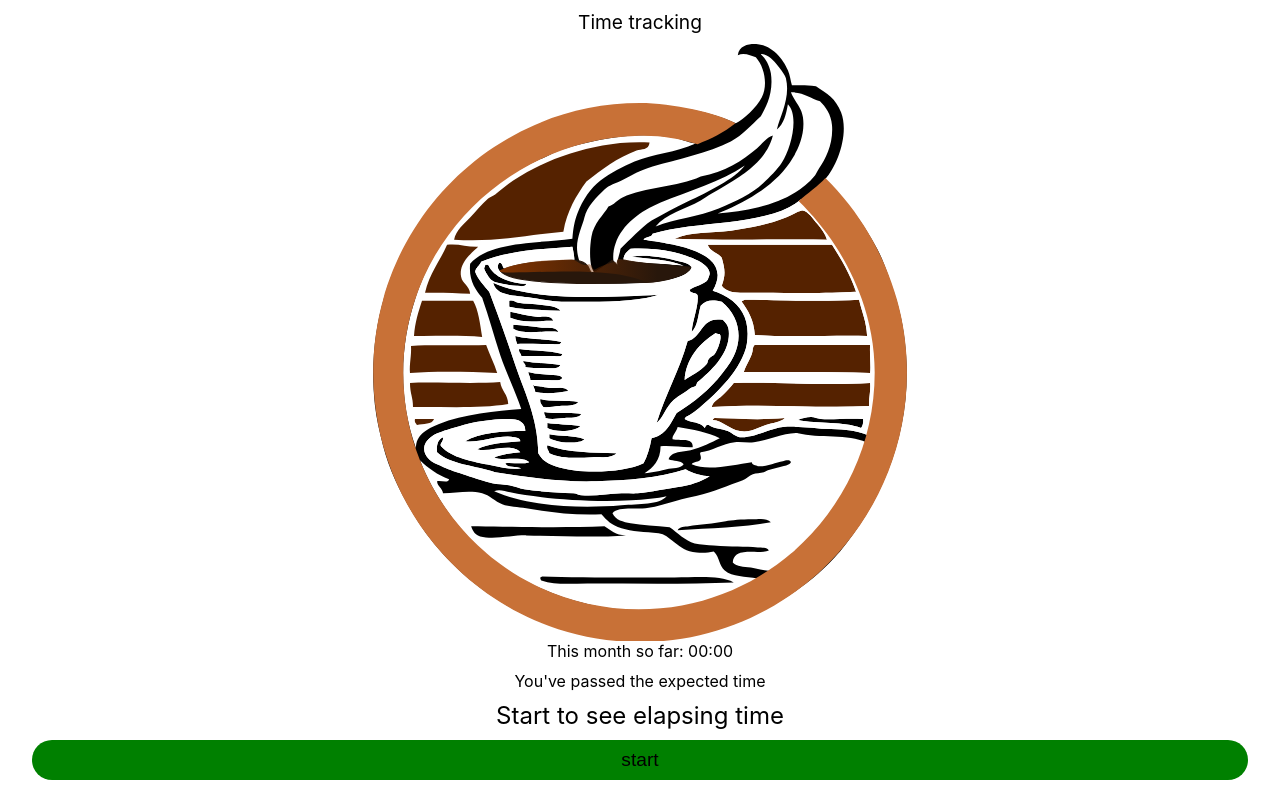
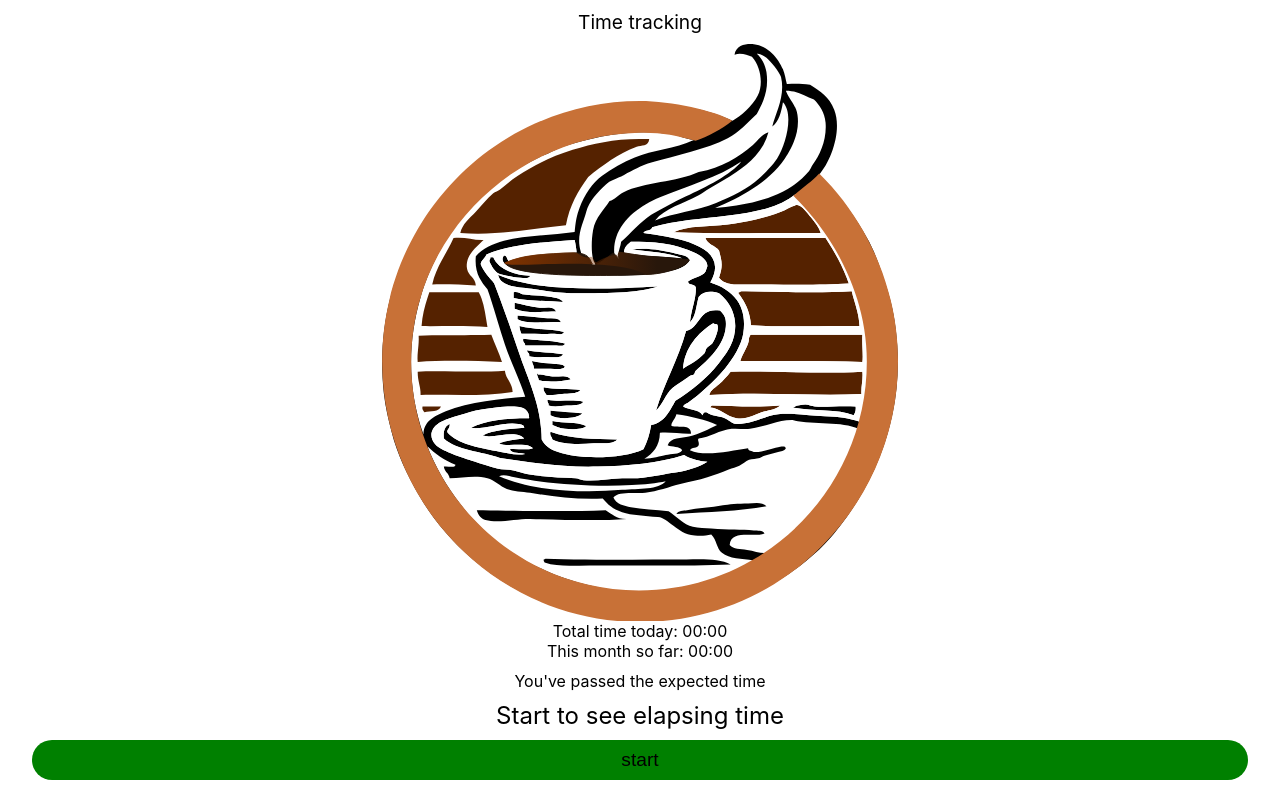
Before and after one commit to binygal/hermione, a Next.js app: page / in a window 1280 px wide. Built offline with nearby package versions, Linux system fonts and the light colour scheme.

Commit message:
TimeTrackerContainer: add daily summary.

```diff
--- a/src/common/extensions/date.ts
+++ b/src/common/extensions/date.ts
@@ -84,3 +84,8 @@ export function convertDateToDateString(date: Date): string {
     date.getMonth().toString().padStart(2, '0')}-${
     date.getDate().toString().padStart(2, '0')}`;
 }
+
+export function today(offset: number = 0) {
+  const currentDay = new Date();
+  return Date.UTC(currentDay.getFullYear(), currentDay.getMonth(), currentDay.getDate() + offset);
+}
--- /dev/null
+++ b/src/time-tracker/DailySummary.module.css
@@ -0,0 +1,3 @@
+.container {
+    text-align: center;
+}
--- /dev/null
+++ b/src/time-tracker/DailySummary.tsx
@@ -0,0 +1,19 @@
+import { TimeDiff } from '../common/extensions/date';
+import styles from './DailySummary.module.css';
+
+export type DailySummaryProps = {
+  time: TimeDiff
+};
+
+export default function DailySummary(props: DailySummaryProps) {
+  const { time } = props;
+  return (
+    <div className={styles.container}>
+      Total time today:
+      {' '}
+      {time.hours.toString().padStart(2, '0')}
+      :
+      {time.minutes.toString().padStart(2, '0')}
+    </div>
+  );
+}
--- a/src/time-tracker/TimeTrackerContainer.tsx
+++ b/src/time-tracker/TimeTrackerContainer.tsx
@@ -6,13 +6,16 @@ import styles from '../../styles/Home.module.css';
 import ElapsingTime from '../components/ElapsingTime';
 import Message from '../components/Message';
 import useRecordsModel from '../common/model/useRecordsModel';
-import { getTimeDiff, monthEncapsulingDates, TimeDiff } from '../common/extensions/date';
+import {
+  getTimeDiff, monthEncapsulingDates, TimeDiff, today as getToday,
+} from '../common/extensions/date';
 import useSetCurrentView from '../common/app/useSetCurrentView';
 import SVGButton from '../components/SVGButton';
 import listLogo from '../components/resources/list.svg';
 import settingsLogo from '../components/resources/settings.svg';
 import MonthlySummary from './MonthlySummary';
 import useSettingsModel from '../common/model/useSettingsModel';
+import DailySummary from './DailySummary';
 
 export default function TimeTrackerContainer() {
   const recordsModel = useRecordsModel();
@@ -20,6 +23,7 @@ export default function TimeTrackerContainer() {
   const [isWorking, setIsWorking] = useState(false);
   const [time, setTime] = useState<TimeDiff>({ hours: 0, minutes: 0 });
   const [monthlySummary, setMonthlySummary] = useState({ hours: 0, minutes: 0 });
+  const [dailySummary, setDailySummary] = useState({ hours: 0, minutes: 0 });
   const [missingMonthlyTime, setMissingMonthlyTime] = useState({ hours: 0, minutes: 0 });
   const renderData = {
     logo: isWorking ? 'working' : 'coffee' as 'working' | 'coffee',
@@ -51,6 +55,12 @@ export default function TimeTrackerContainer() {
         expectedHours - monthlyData.hours - (missingMinutes === 0 ? 0 : 1),
       );
       setMissingMonthlyTime({ hours: missingHours, minutes: missingMinutes });
+
+      const dailyData = await recordsModel.getTotalRecordsTimeBetweenDates(
+        getToday(),
+        getToday(1),
+      );
+      setDailySummary(dailyData);
     };
 
     const intervalID = setInterval(async () => {
@@ -86,6 +96,7 @@ export default function TimeTrackerContainer() {
       <div className={styles.containerItem}>
         <CurrentStateDisplay logo={renderData.logo} />
       </div>
+      <DailySummary time={dailySummary} />
       <MonthlySummary monthlyRecord={monthlySummary} timeToCompletion={missingMonthlyTime} />
       {isWorking ? <ElapsingTime hours={time.hours} minutes={time.minutes} /> : <Message message="Start to see elapsing time" />}
       <MainActionButton onClick={startNowCallback} title={renderData.title} />
```
